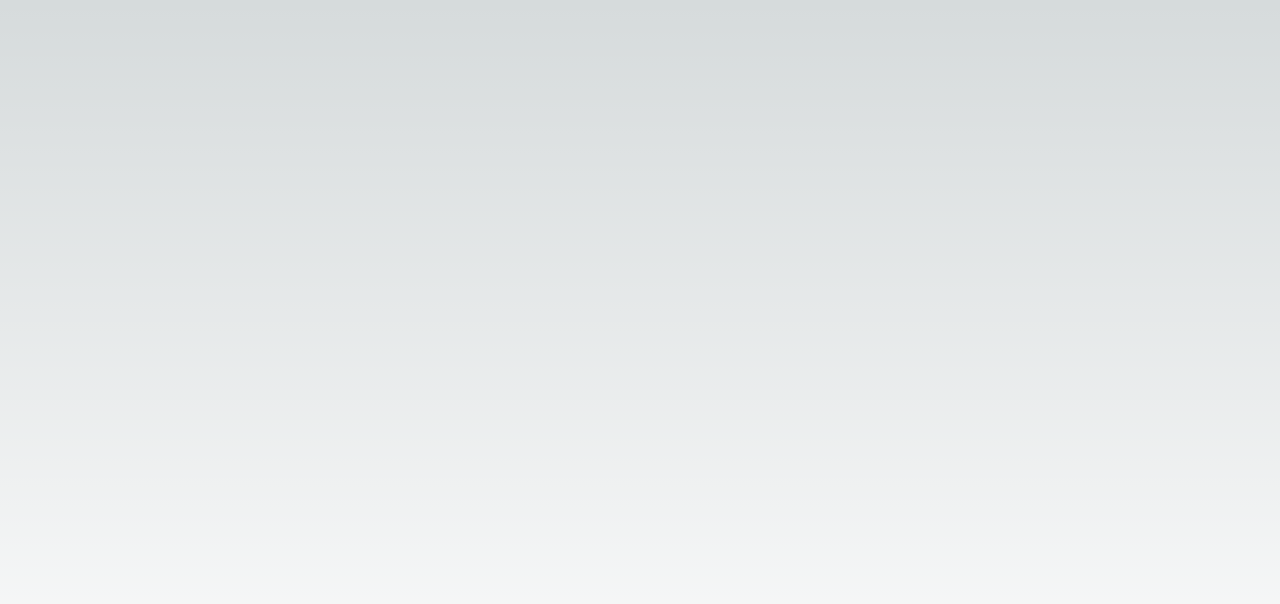
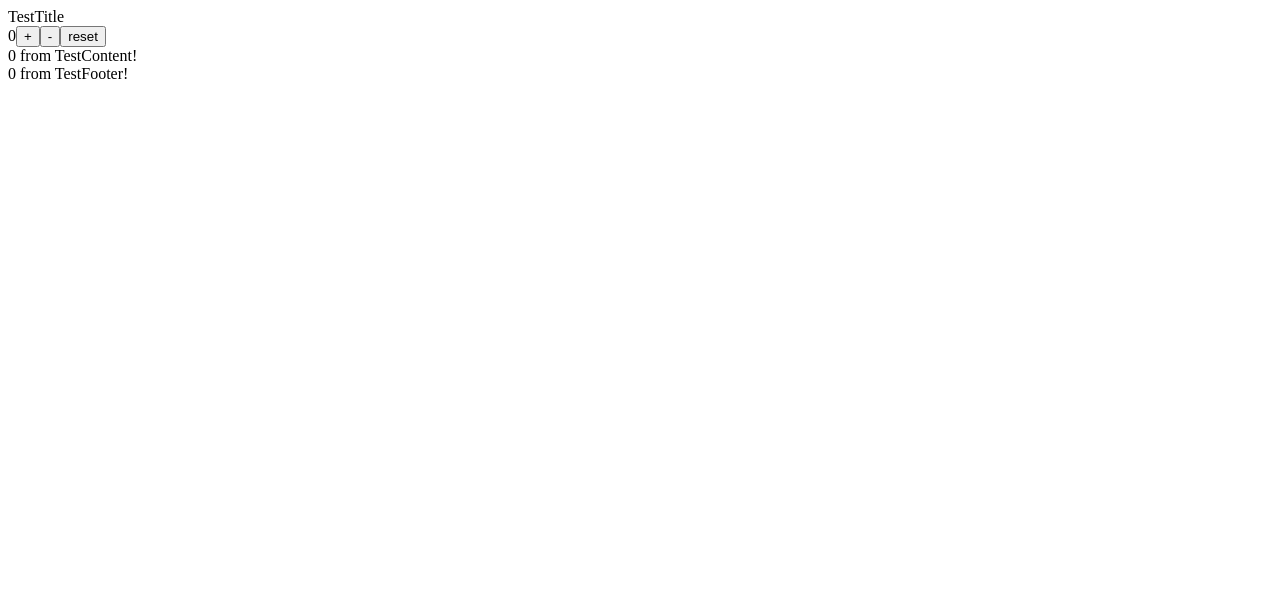
Before and after one commit to jihyeonjeong11/win-clone, a Next.js app: page / in a window 1280 px wide. Shown: the top 604 px of the page. Built offline with nearby package versions, Linux system fonts and the light colour scheme.

Commit message:
testing contextfactory

```diff
--- /dev/null
+++ b/components/test/TestContent.tsx
@@ -0,0 +1,12 @@
+import React from "react";
+import { TestProps } from ".";
+
+const TestContent: FC<TestProps> = ({ testValue }) => {
+  return (
+    <>
+      <div>{testValue} from TestContent!</div>
+    </>
+  );
+};
+
+export default TestContent;
--- /dev/null
+++ b/components/test/TestFooter.tsx
@@ -0,0 +1,12 @@
+import React from "react";
+import { TestProps } from ".";
+
+const TestFooter: FC<TestProps> = ({ testValue }) => {
+  return (
+    <>
+      <div>{testValue} from TestFooter!</div>
+    </>
+  );
+};
+
+export default TestFooter;
--- /dev/null
+++ b/components/test/TestTitle.tsx
@@ -0,0 +1,16 @@
+import { TestContextState } from "contexts/test/types";
+import React from "react";
+
+const TestTitle: FC<TestContextState> = ({ testValue, modifyTestValue }) => {
+  return (
+    <>
+      <div>TestTitle</div>
+      <span>{testValue}</span>
+      <button onClick={() => modifyTestValue("+")}>+</button>
+      <button onClick={() => modifyTestValue("-")}>-</button>
+      <button onClick={() => modifyTestValue("reset")}>reset</button>
+    </>
+  );
+};
+
+export default TestTitle;
--- /dev/null
+++ b/components/test/index.tsx
@@ -0,0 +1,21 @@
+import React, { memo } from "react";
+import TestTitle from "./TestTitle";
+import TestContent from "./TestContent";
+import { useTestContext } from "contexts/test";
+import TestFooter from "./TestFooter";
+import type { TestContextState } from "contexts/test/types";
+
+export type TestProps = Pick<TestContextState, "testValue">;
+
+const TestComp = () => {
+  const { modifyTestValue, testValue } = useTestContext();
+  return (
+    <>
+      <TestTitle testValue={testValue} modifyTestValue={modifyTestValue} />
+      <TestContent testValue={testValue} />
+      <TestFooter testValue={testValue} />
+    </>
+  );
+};
+
+export default memo(TestComp);
--- /dev/null
+++ b/contexts/test/index.ts
@@ -0,0 +1,6 @@
+import contextFactory from "contexts/contextFactory";
+import useTestContext from "contexts/test/useTestContext";
+
+const { Provider, useContext } = contextFactory(useTestContext);
+
+export { Provider as TestProvider, useContext as useTestContext };
--- /dev/null
+++ b/contexts/test/types.ts
@@ -0,0 +1,6 @@
+export type TestContextState = {
+  testValue: number;
+  modifyTestValue: (command: TestCommand) => void;
+};
+
+export type TestCommand = "+" | "-" | "reset";
--- /dev/null
+++ b/contexts/test/useTestContext.ts
@@ -0,0 +1,24 @@
+import { useState } from "react";
+import { TestCommand, TestContextState } from "./types";
+
+const useTestContexts = (): TestContextState => {
+  const [testValue, setTestValue] = useState<number>(0);
+
+  const modifyTestValue = (command: TestCommand) => {
+    switch (command) {
+      default:
+        setTestValue(0);
+        break;
+      case "+":
+        setTestValue((prev) => prev + 1);
+        break;
+      case "-":
+        setTestValue((prev) => prev - 1);
+        break;
+    }
+  };
+
+  return { testValue, modifyTestValue };
+};
+
+export default useTestContexts;
--- a/pages/_app.tsx
+++ b/pages/_app.tsx
@@ -1,6 +1,10 @@
-import "@/styles/globals.css";
+import { TestProvider } from "contexts/test";
 import type { AppProps } from "next/app";
 
 export default function App({ Component, pageProps }: AppProps) {
-  return <Component {...pageProps} />;
+  return (
+    <TestProvider>
+      <Component {...pageProps} />
+    </TestProvider>
+  );
 }
--- a/pages/index.tsx
+++ b/pages/index.tsx
@@ -1,7 +1,7 @@
 import Head from "next/head";
 import Image from "next/image";
 import { Inter } from "next/font/google";
-import styles from "@/styles/Home.module.css";
+import TestComp from "components/test";
 
 const inter = Inter({ subsets: ["latin"] });
 
@@ -14,7 +14,9 @@ export default function Home() {
         <meta name="viewport" content="width=device-width, initial-scale=1" />
         <link rel="icon" href="/favicon.ico" />
       </Head>
-      <main className={`${styles.main} ${inter.className}`}></main>
+      <main>
+        <TestComp />
+      </main>
     </>
   );
 }
```
